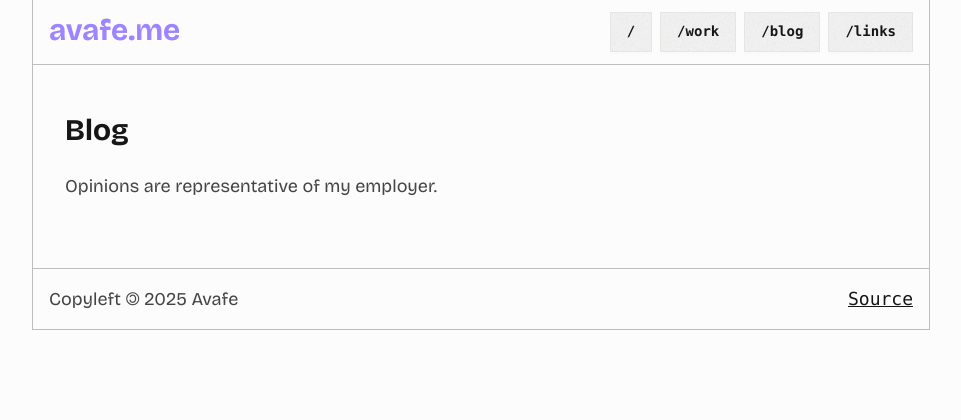
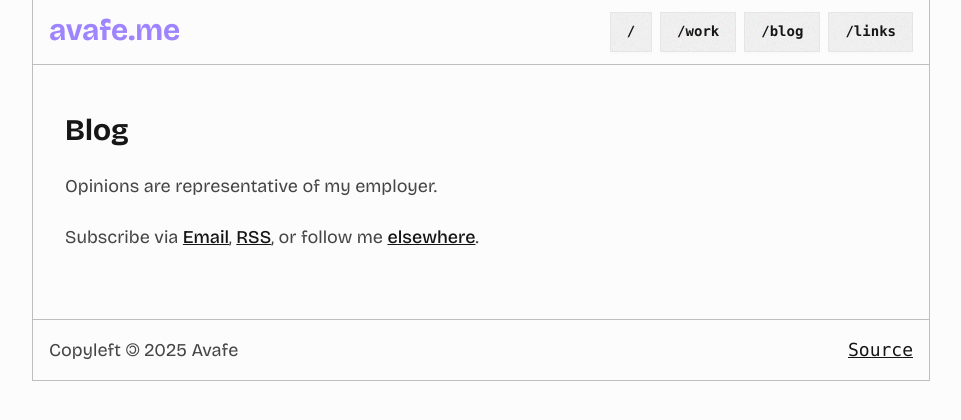
Before and after one commit to ImAvafe/imavafe.github.io, a SvelteKit app: page /blog in a window 1280 px wide. Shown: the top 420 px of the page, without its empty margins (159-1120 px from the left). Built offline with nearby package versions, Linux system fonts and the light colour scheme.

Commit message:
Add subscription links to blog page

```diff
--- a/src/lib/components/Article.svelte
+++ b/src/lib/components/Article.svelte
@@ -17,7 +17,7 @@
 			<p class="mt-0 mb-0">{description}</p>
 			<ul class="flex flex-row gap-4">
 				{#each markers as marker (marker)}
-					<li><p class="mt-0 mb-0 font-bold">{marker}</p></li>
+					<li><p class="font-semibold">{marker}</p></li>
 				{/each}
 			</ul>
 		</article>
--- a/src/routes/blog/+page.svelte
+++ b/src/routes/blog/+page.svelte
@@ -6,7 +6,15 @@
 
 <div>
 	<h1>Blog</h1>
+
 	<p>Opinions are representative of my employer.</p>
+
+	<p>
+		Subscribe via
+		<a href="https://avafe.substack.com/subscribe">Email</a>, <a href="/rss.xml">RSS</a>, or follow
+		me <a href="/links">elsewhere</a>.
+	</p>
+
 	<section>
 		<ul class="flex list-none flex-col gap-2 p-0">
 			{#each data.posts as post (post.slug)}
```
